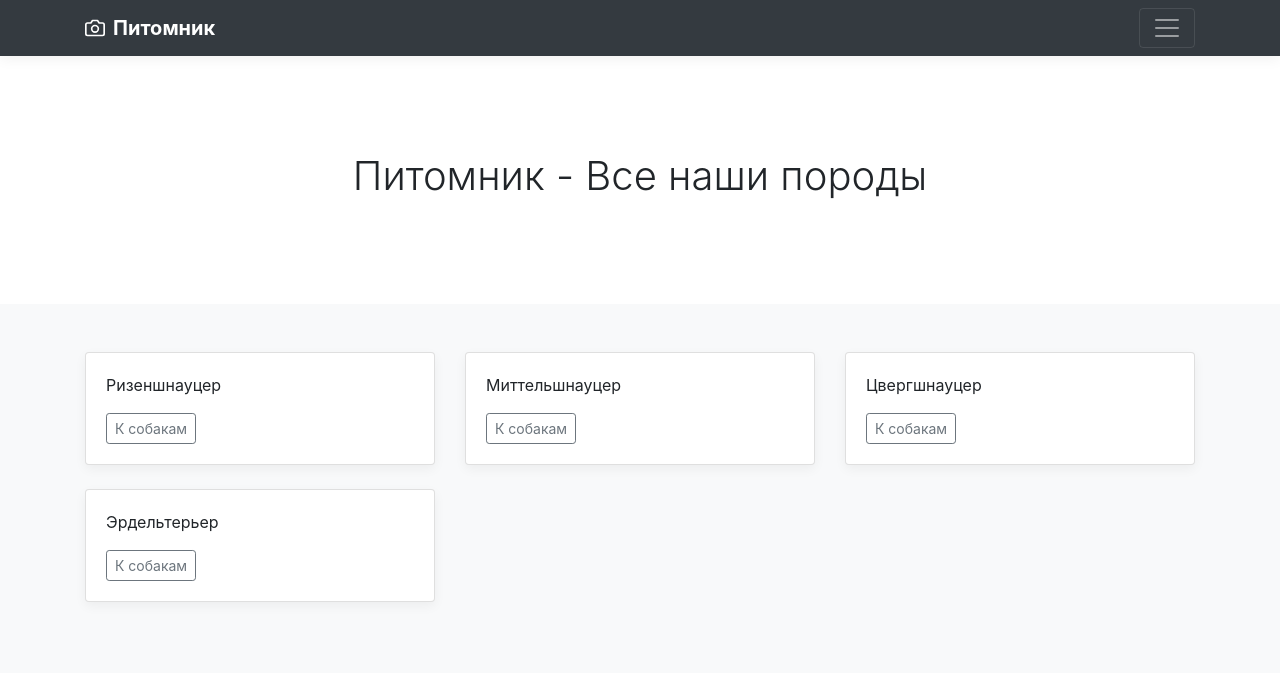
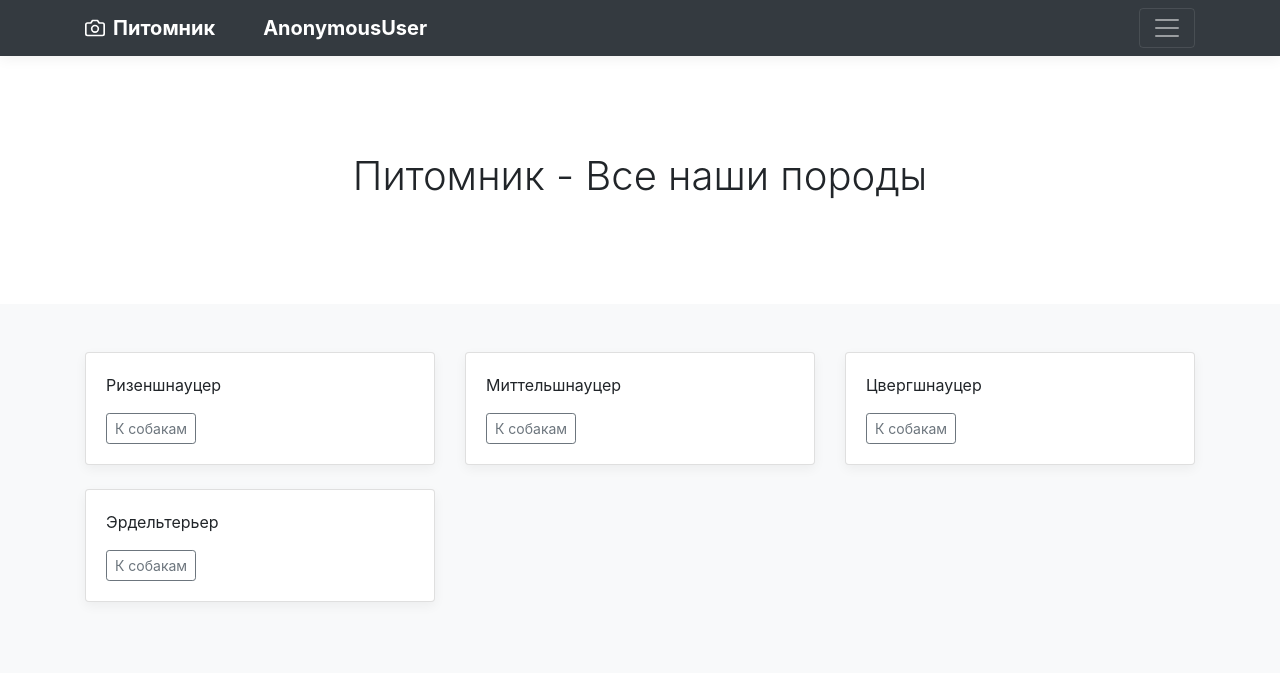
Before and after one commit to romz987/python425_django, a Django app: page /breeds/ in a window 1280 px wide. Shown: the top 673 px of the page. Run offline with Django 5.2, Linux system fonts and the light colour scheme; data comes from the database, SQL or seed files in the repository; some libraries are stand-ins or nearby versions.

Commit message:
feat: add user info to base.html

```diff
--- a/dogs/templates/dogs/base.html
+++ b/dogs/templates/dogs/base.html
@@ -33,6 +33,7 @@
                         {% if user.is_authenticated %}
                           <li><a href="{% url 'users:user_profile' %}" class="text-white">Профиль</a></li>
                           <li><a href="{% url 'users:user_logout' %}" class="text-white">Выход</a></li>
+                          <span class='text-white'>{{ user }}</span>
                         {% else %}
                           <li><a href="{% url 'users:user_login' %}" class="text-white">Вход</a></li>
                           <li><a href="{% url 'users:user_register' %}" class="text-white">Регистрация</a></li>
@@ -51,6 +52,7 @@
                     <circle cx="12" cy="13" r="4"></circle>
                 </svg>
                 <strong>Питомник</strong>
+                <strong class="ml-5">{{ user }}</strong>
             </a>
             <button class="navbar-toggler" type="button" data-toggle="collapse" data-target="#navbarHeader"
                     aria-controls="navbarHeader" aria-expanded="false" aria-label="Toggle navigation">
```
